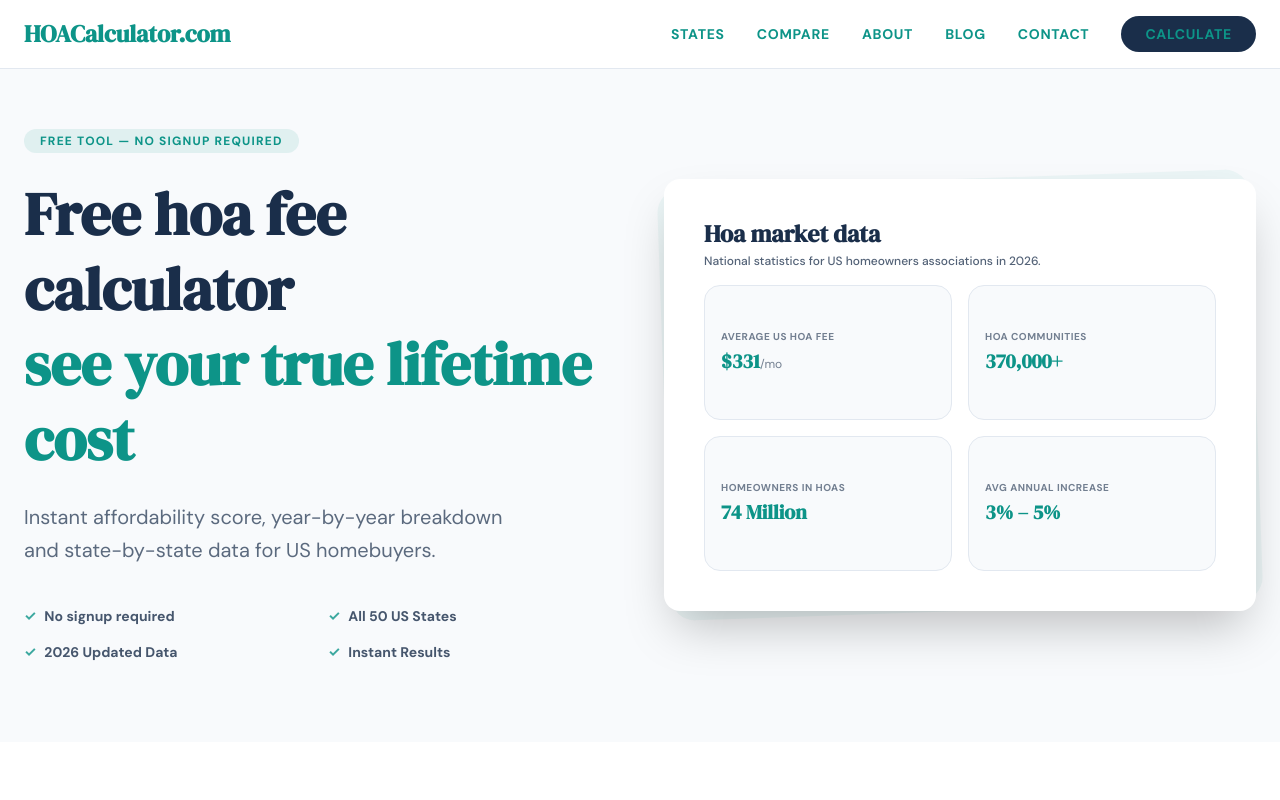
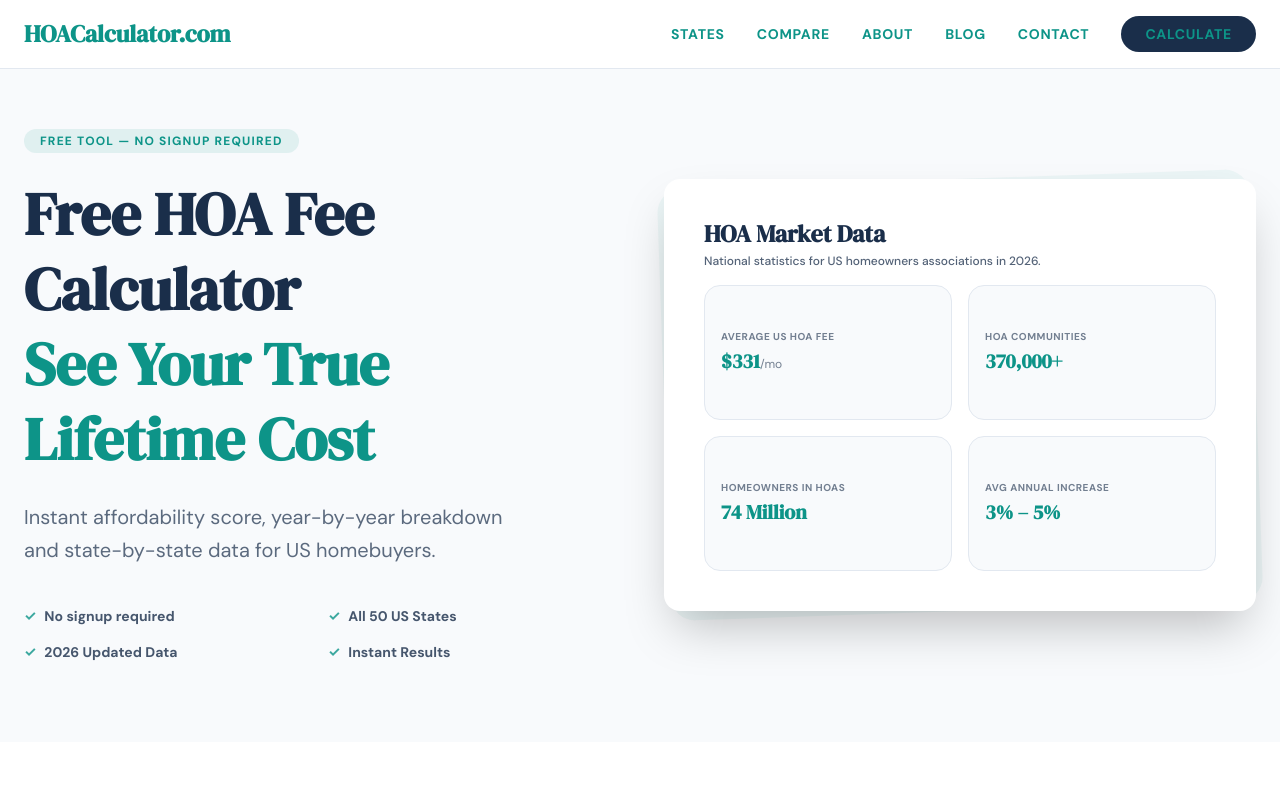
Before and after one commit to mehrfarooq891-dotcom/hoa-fee-calculater, a React (Vite) app: page / in a window 1280 px wide. Shown: the top 800 px of the page. Built offline with nearby package versions, Linux system fonts and the light colour scheme.

Commit message:
style: update typography and simplify vercel config
Remove automatic lowercase formatting for headings and refactor vercel.json to use modern routing configuration.

```diff
--- a/src/index.css
+++ b/src/index.css
@@ -22,7 +22,7 @@
   }
 
   h1, h2, h3, h4 {
-    @apply font-serif text-primary leading-tight lowercase first-letter:uppercase;
+    @apply font-serif text-primary leading-tight;
   }
 }
 
```
Also changed, not shown: vercel.json.
